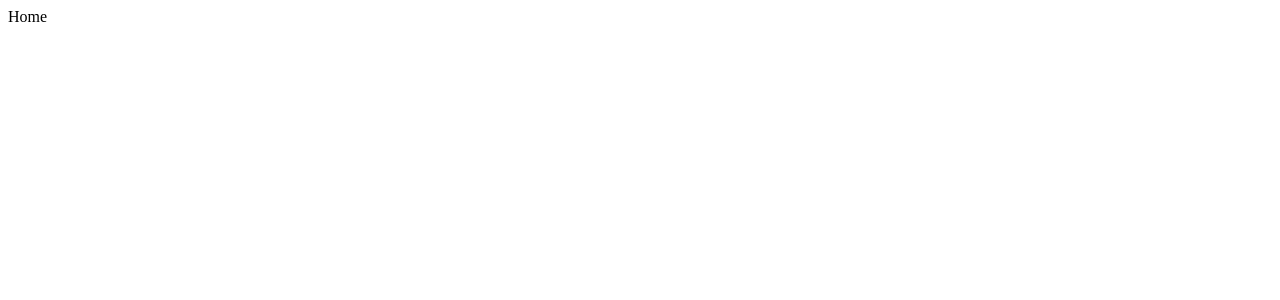
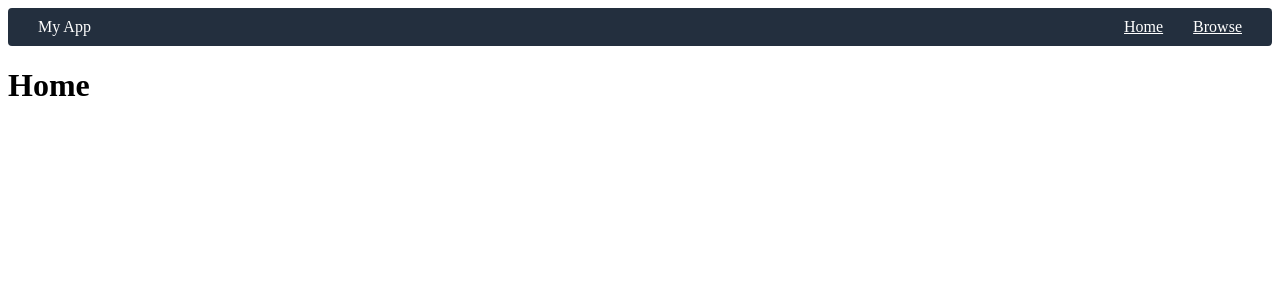
Before and after one commit to itaditya/talk-intro-nextjs, a Next.js app: page / in a window 1280 px wide. Shown: the top 300 px of the page. Built offline with nearby package versions, Linux system fonts and the light colour scheme.

Commit message:
add nav_bar to home & browse pages

```diff
--- /dev/null
+++ b/src/components/nav_bar/nav_bar.js
@@ -0,0 +1,25 @@
+import Link from 'next/link'
+
+import styles from './nav_bar.module.css';
+
+function NavBar() {
+  return (
+    <nav className={styles.wrapper}>
+      <div>My App</div>
+      <ul className={styles.linksWrapper}>
+        <li>
+          <Link href="/">
+            <a className={styles.link}>Home</a>
+          </Link>
+        </li>
+        <li>
+          <Link href="/catalog/browse">
+            <a className={styles.link}>Browse</a>
+          </Link>
+        </li>
+      </ul>
+    </nav>
+  );
+}
+
+export { NavBar };
--- /dev/null
+++ b/src/components/nav_bar/nav_bar.module.css
@@ -0,0 +1,20 @@
+.wrapper {
+  display: flex;
+  justify-content: space-between;
+  background-color:#232f3e;
+  color: #fff;
+  padding: 10px 30px;
+  border-radius: 4px;
+}
+
+.linksWrapper {
+  list-style: none;
+  display: flex;
+  margin: 0;
+  padding: 0;
+  gap: 30px;
+}
+
+.link {
+  color: #fff;
+}
--- a/src/pages/index.js
+++ b/src/pages/index.js
@@ -1,6 +1,13 @@
+import { NavBar } from '../components/nav_bar/nav_bar';
+
 function Home() {
   return (
-    <div>Home</div>
+    <div>
+      <NavBar />
+      <div>
+        <h1>Home</h1>
+      </div>
+    </div>
   );
 }
 
```
Also changed, not shown: src/pages/catalog/browse.js (+8 -1 lines).
